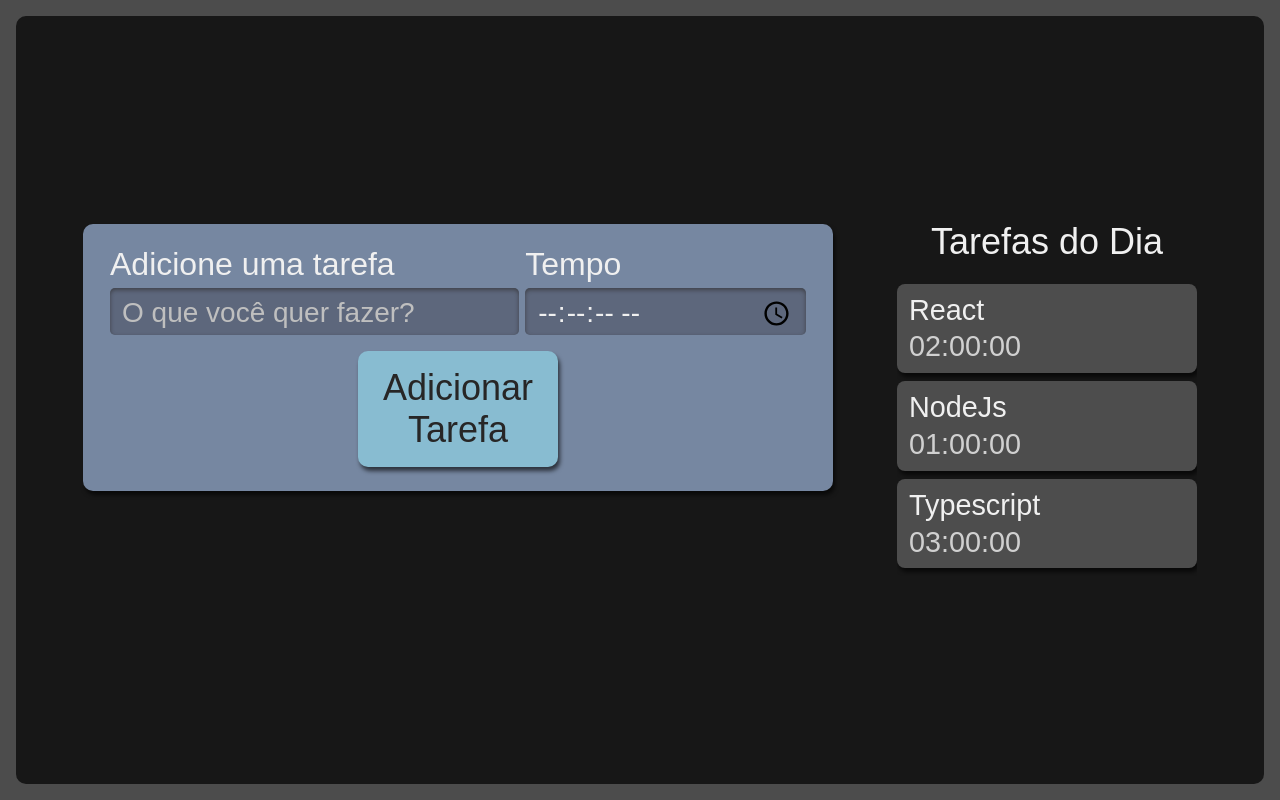
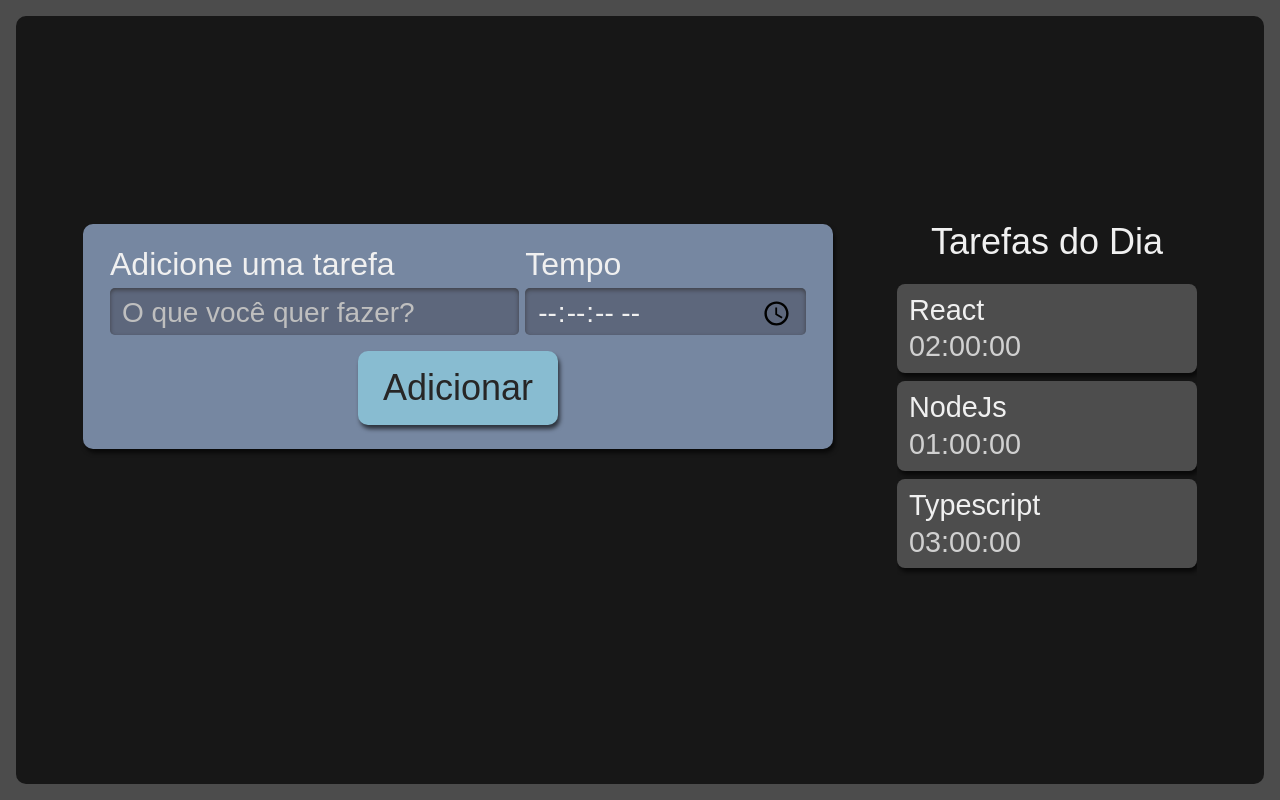
Before and after one commit to ViictorHFz/timed-tasks, a React (Create React App) app: page / in a window 1280 px wide. Built offline with nearby package versions, Linux system fonts and the light colour scheme.

Commit message:
props no componente Button

```diff
--- a/src/components/Button/index.tsx
+++ b/src/components/Button/index.tsx
@@ -1,11 +1,13 @@
 import React from 'react';
 import style from './Button.module.scss';
 
-class Button extends React.Component {
+//No implicity children Props on React 18...
+
+class Button extends React.Component <{children?: React.ReactNode}> {
     render() {
         return(
             <button className={style.botao}>
-                Adicionar Tarefa
+                {this.props.children}
             </button>
         )
     }
--- a/src/components/Form/index.tsx
+++ b/src/components/Form/index.tsx
@@ -22,7 +22,9 @@
           <input type="time" step="1" name="tempo" id="tempo" min="00:00" max="1:30:00" required />
         </div>
 
-        <Button />
+        <Button>
+          Adicionar
+        </Button>
       </form>
     );
   }
```
